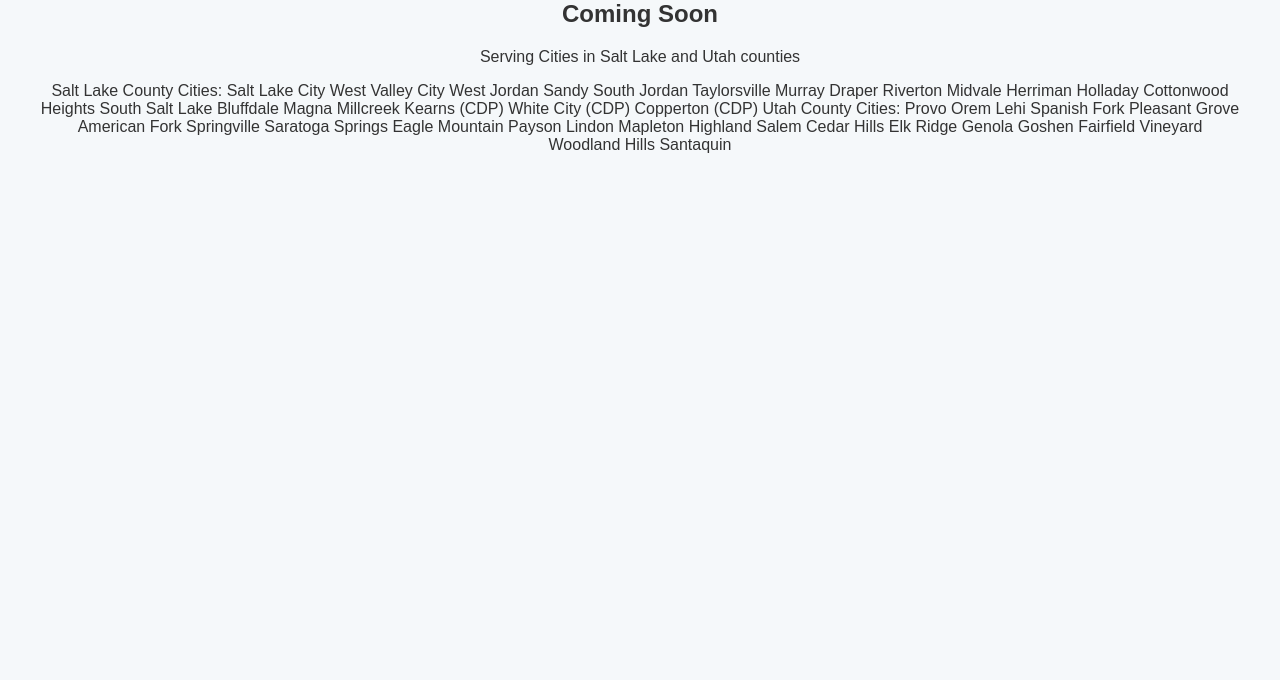
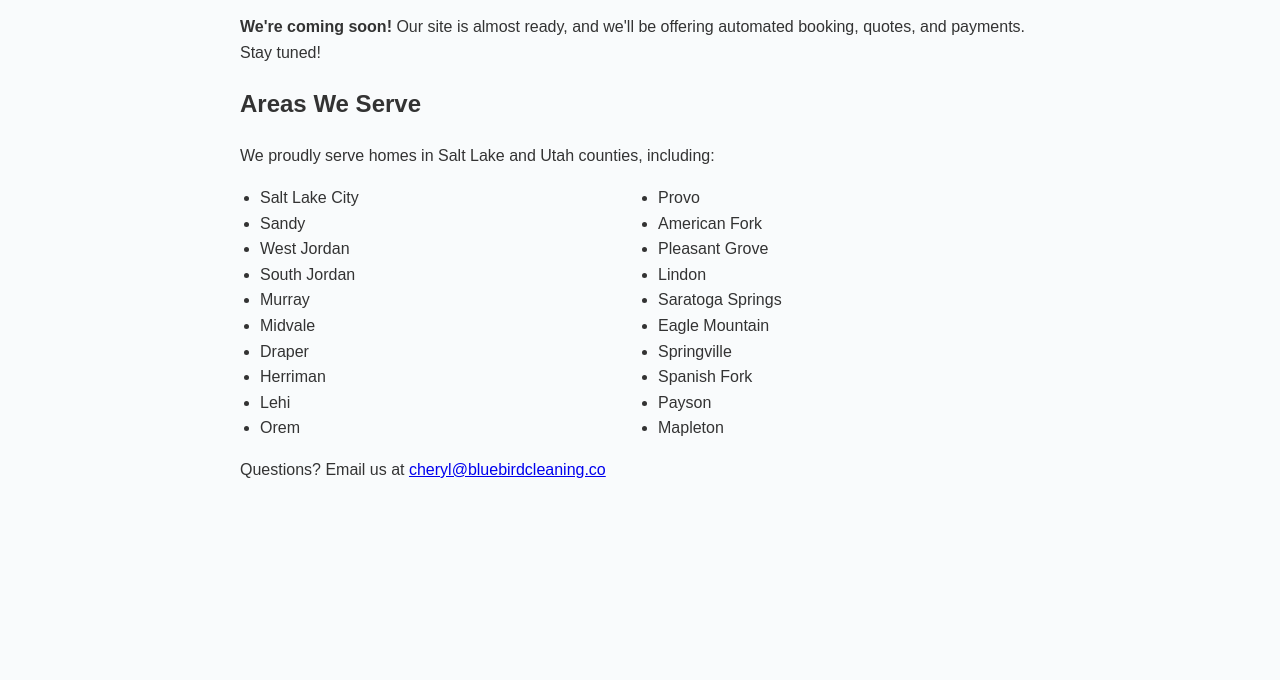
Before and after one commit to Cheloe/BluebirdCleaningLLC, a plain HTML site: page index.html in a window 1280 px wide. Shown: the part 120-800 px from the top of the page. Drawn offline with Linux system fonts and the light colour scheme.

Commit message:
Update index.html

```diff
--- a/index.html
+++ b/index.html
@@ -3,115 +3,59 @@
 <head>
   <meta charset="UTF-8" />
   <meta name="viewport" content="width=device-width, initial-scale=1.0" />
-  <title>Bluebird Cleaning Services</title>
+  <title>Bluebird Cleaning Services - Coming Soon</title>
+  <meta name="description" content="Bluebird Cleaning Services provides professional home cleaning in Salt Lake and Utah counties. Booking available soon!">
   <style>
     body {
-      font-family: sans-serif;
-      text-align: center;
-      padding: 2rem;
-      background: #f5f8fa;
+      font-family: Arial, sans-serif;
+      background-color: #f9fbfc;
       color: #333;
+      padding: 40px;
+      line-height: 1.6;
+      max-width: 800px;
+      margin: 0 auto;
     }
     h1 {
-      color: #2c88d9;
+      font-size: 2rem;
+      color: #005fa3;
+    }
+    ul {
+      columns: 2;
+      -webkit-columns: 2;
+      -moz-columns: 2;
+      padding-left: 20px;
     }
   </style>
 </head>
 <body>
-<h1>Bluebird Cleaning LLC</h1>
+  <h1>Bluebird Cleaning Services</h1>
+  <p><strong>We're coming soon!</strong> Our site is almost ready, and we'll be offering automated booking, quotes, and payments. Stay tuned!</p>
 
-<h2> Coming Soon </h2>
+  <h2>Areas We Serve</h2>
+  <p>We proudly serve homes in Salt Lake and Utah counties, including:</p>
+  <ul>
+    <li>Salt Lake City</li>
+    <li>Sandy</li>
+    <li>West Jordan</li>
+    <li>South Jordan</li>
+    <li>Murray</li>
+    <li>Midvale</li>
+    <li>Draper</li>
+    <li>Herriman</li>
+    <li>Lehi</li>
+    <li>Orem</li>
+    <li>Provo</li>
+    <li>American Fork</li>
+    <li>Pleasant Grove</li>
+    <li>Lindon</li>
+    <li>Saratoga Springs</li>
+    <li>Eagle Mountain</li>
+    <li>Springville</li>
+    <li>Spanish Fork</li>
+    <li>Payson</li>
+    <li>Mapleton</li>
+  </ul>
 
-<p>Serving Cities in Salt Lake and Utah counties</p>
-<p> Salt Lake County Cities:
-
-    Salt Lake City
-
-    West Valley City
-
-    West Jordan
-
-    Sandy
-
-    South Jordan
-
-    Taylorsville
-
-    Murray
-
-    Draper
-
-    Riverton
-
-    Midvale
-
-    Herriman
-
-    Holladay
-
-    Cottonwood Heights
-
-    South Salt Lake
-
-    Bluffdale
-
-    Magna
-
-    Millcreek
-
-    Kearns (CDP)
-
-    White City (CDP)
-
-    Copperton (CDP)
-
-  Utah County Cities:
-
-    Provo
-
-    Orem
-
-    Lehi
-
-    Spanish Fork
-
-    Pleasant Grove
-
-    American Fork
-
-    Springville
-
-    Saratoga Springs
-
-    Eagle Mountain
-
-    Payson
-
-    Lindon
-
-    Mapleton
-
-    Highland
-
-    Salem
-
-    Cedar Hills
-
-    Elk Ridge
-
-    Genola
-
-    Goshen
-
-    Fairfield
-
-    Vineyard
-
-    Woodland Hills
-
-    Santaquin
-</p>
-
-  </body>
-
-  </html>
+  <p>Questions? Email us at <a href="mailto:cheryl@bluebirdcleaning.co">cheryl@bluebirdcleaning.co</a></p>
+</body>
+</html>
```
